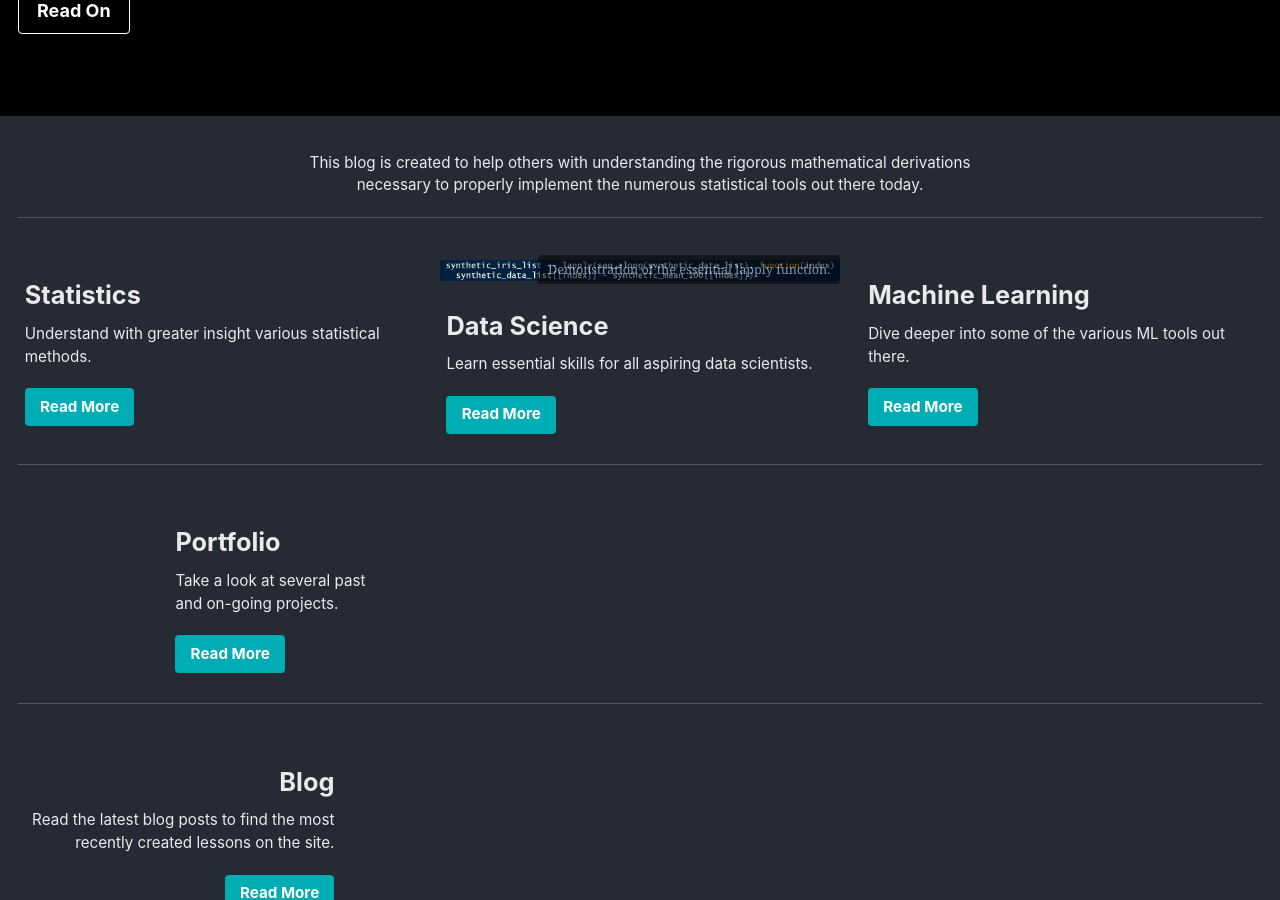
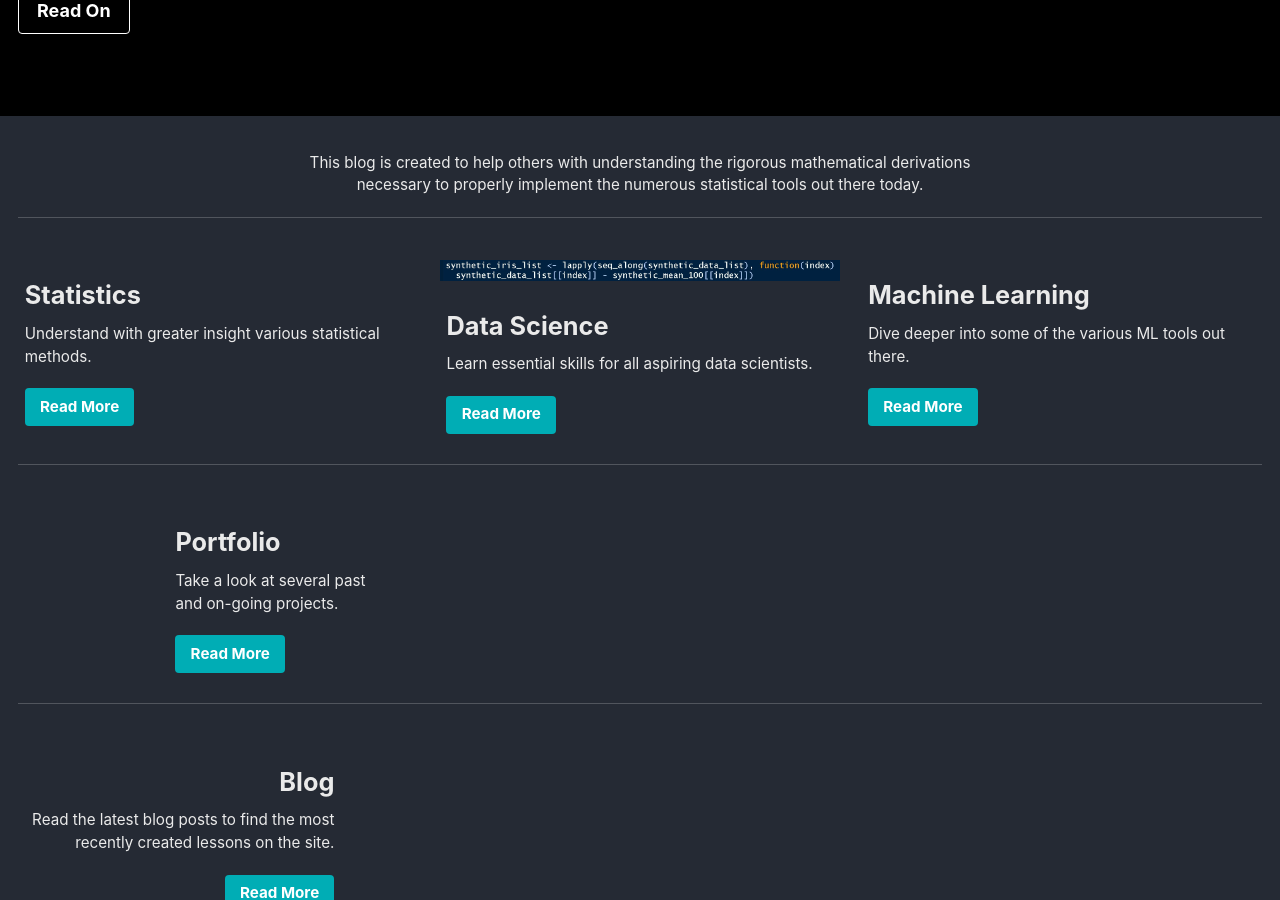
Before and after one commit to qzyu211/wang-zhan, a Jekyll site: the page built from _pages/splash_page.md, in a window 1280 px wide and 900 px high, scrolled down 345 px. Built offline with Jekyll 4.4.1, drawn with Linux system fonts in a browser that asks for light colours; cached includes are drawn as plain includes; nearby versions of some CDN libraries; the list of posts is cut into pages by our own code; some of the changed lines change nothing that is shown.

Commit message:
ds logo 6

```diff
--- a/_pages/splash_page.md
+++ b/_pages/splash_page.md
@@ -23,7 +23,7 @@ feature_row:
     btn_label: "Read More"
     btn_class: "btn--primary"
   - image_path: "/images/ds_logo.jpg"
-    image_caption: "Demonstration of the essential lapply function."
+#    image_caption: "Demonstration of the essential lapply function."
     alt: "lapply code"
     title: "Data Science"
     excerpt: "Learn essential skills for all aspiring data scientists."
```
